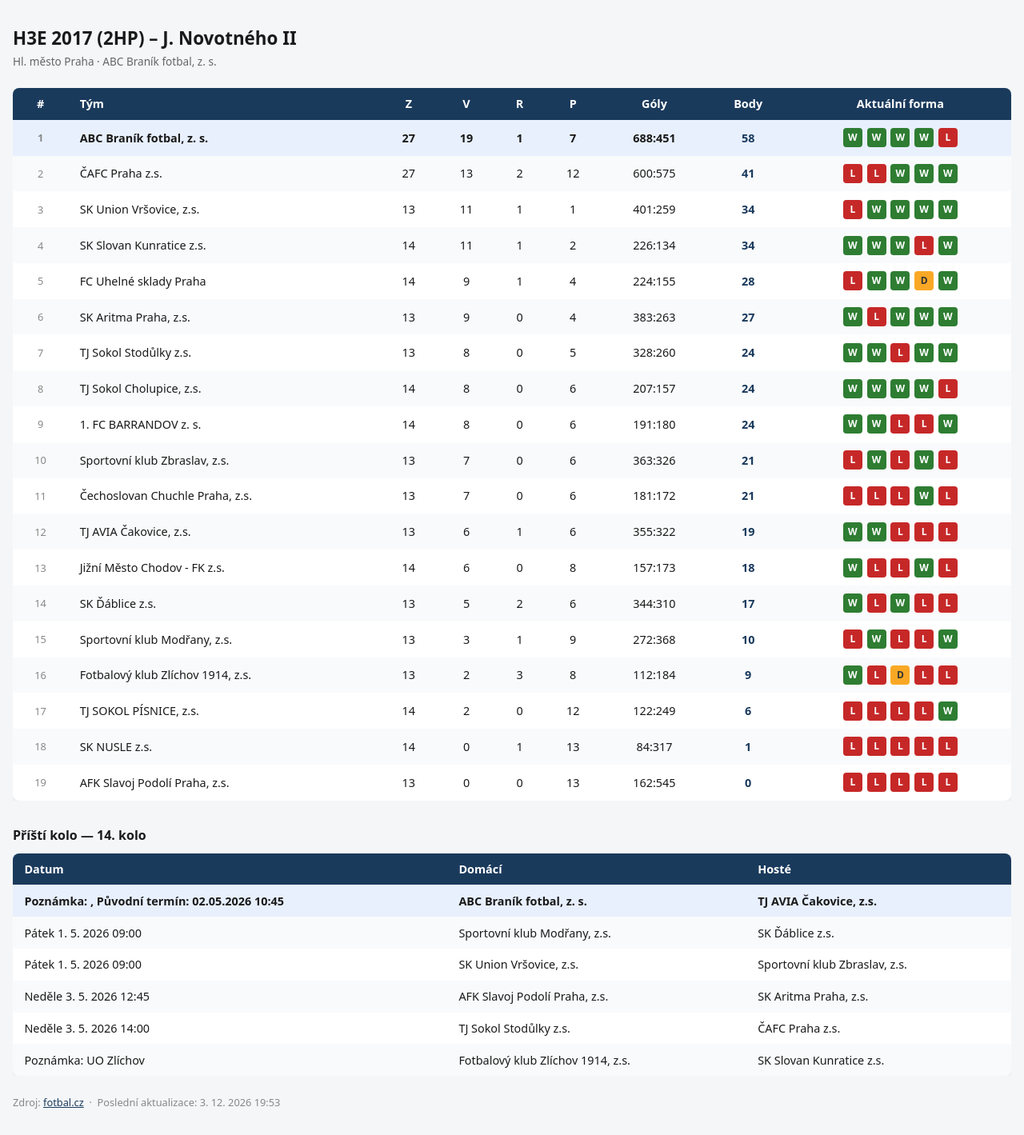
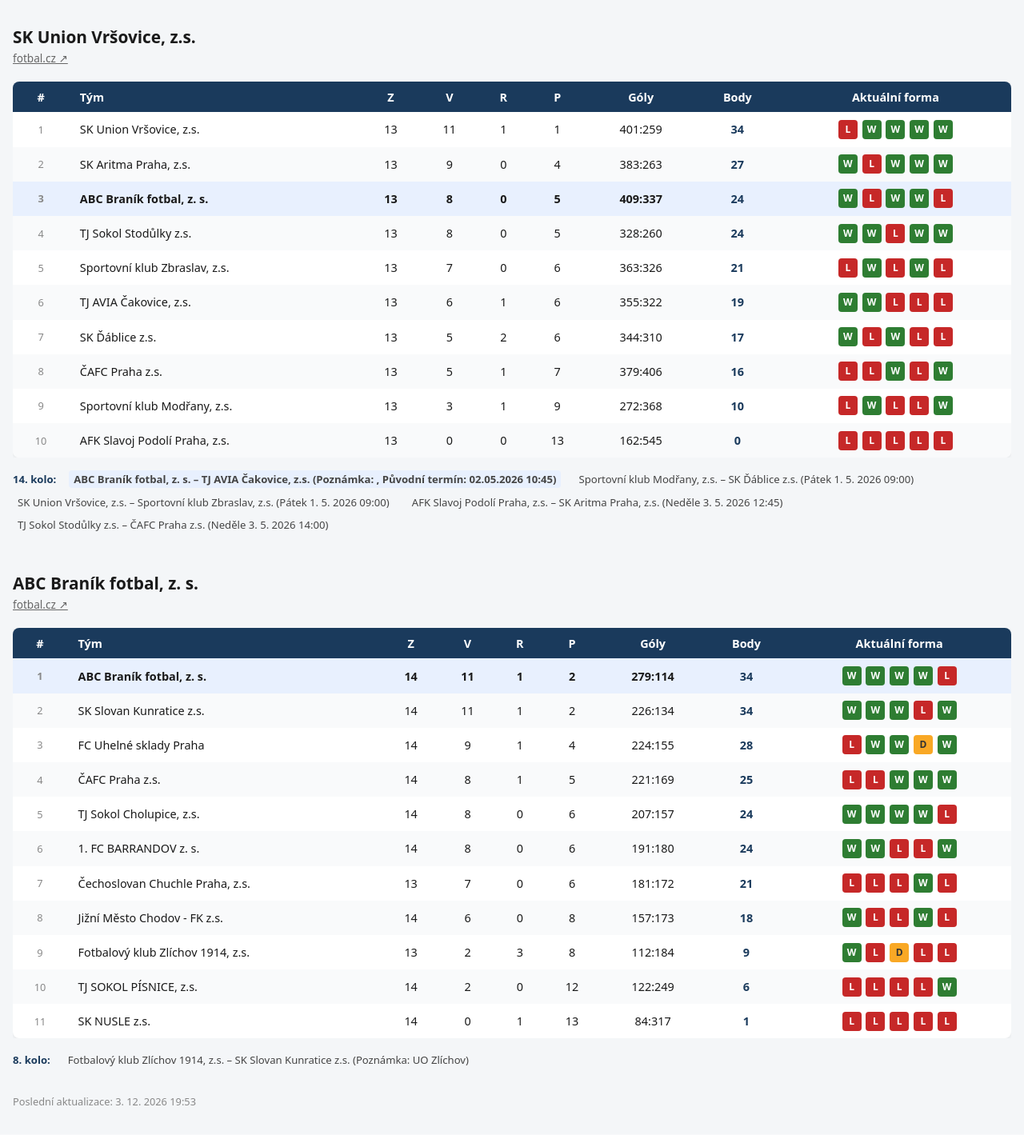
Before and after one commit to 212444970/J-Novotneho-II-2017, a Flask app: page / in a window 1280 px wide. Shown: the whole page at 80% size. After the commit the page ends 1382 px from the top, so only its background shows below. Run offline with Flask 3, Linux system fonts and the light colour scheme; data comes from the database, SQL or seed files in the repository; both versions use the stored data as it was after the commit.

Commit message:
Add second league, compact fixtures, tournament support

```diff
--- a/app.py
+++ b/app.py
@@ -6,20 +6,27 @@ from table import build_standings
 
 app = Flask(__name__)
 
-SOURCE_URL = "https://www.fotbal.cz/souteze/turnaje/hlavni/27aa1eb4-07e1-4f73-a513-b470cc36b878"
+SOURCES = {
+    "liga1": "https://www.fotbal.cz/souteze/turnaje/hlavni/27aa1eb4-07e1-4f73-a513-b470cc36b878",
+    "liga2": "https://www.fotbal.cz/souteze/turnaje/hlavni/b6493972-274a-44a9-ab8e-384fe33580ab",
+}
 
 
 @app.route("/")
 def index():
     init_db()
-    rows = build_standings()
     mtime = os.path.getmtime(DB_PATH)
     updated = datetime.fromtimestamp(mtime).strftime("%-d. %-m. %Y %H:%M")
-    next_round = get_next_round()
-    return render_template("index.html", rows=rows, source_url=SOURCE_URL,
-                           updated=updated, next_round=next_round)
+    leagues = []
+    for lid, source_url in SOURCES.items():
+        leagues.append({
+            "id": lid,
+            "rows": build_standings(lid),
+            "next_round": get_next_round(lid),
+            "source_url": source_url,
+        })
+    return render_template("index.html", leagues=leagues, updated=updated)
 
 
 if __name__ == "__main__":
-    import os
     app.run(host="0.0.0.0", port=int(os.environ.get("PORT", 5000)))
--- a/db.py
+++ b/db.py
@@ -14,50 +14,61 @@ def init_db() -> None:
     with get_conn() as conn:
         conn.execute("""
             CREATE TABLE IF NOT EXISTS matches (
-                id      INTEGER PRIMARY KEY AUTOINCREMENT,
-                date    TEXT,
-                home    TEXT NOT NULL,
-                away    TEXT NOT NULL,
+                id         INTEGER PRIMARY KEY AUTOINCREMENT,
+                tournament TEXT NOT NULL DEFAULT 'liga1',
+                date       TEXT,
+                home       TEXT NOT NULL,
+                away       TEXT NOT NULL,
                 home_goals INTEGER NOT NULL,
                 away_goals INTEGER NOT NULL,
-                UNIQUE(date, home, away)
+                UNIQUE(tournament, date, home, away)
             )
         """)
         conn.execute("""
             CREATE TABLE IF NOT EXISTS next_round (
-                id      INTEGER PRIMARY KEY AUTOINCREMENT,
-                round   TEXT,
-                date    TEXT,
-                home    TEXT NOT NULL,
-                away    TEXT NOT NULL
+                id         INTEGER PRIMARY KEY AUTOINCREMENT,
+                tournament TEXT NOT NULL DEFAULT 'liga1',
+                round      TEXT,
+                date       TEXT,
+                home       TEXT NOT NULL,
+                away       TEXT NOT NULL
             )
         """)
+        # migrate old tables without tournament column
+        for col in ("matches", "next_round"):
+            try:
+                conn.execute(f"ALTER TABLE {col} ADD COLUMN tournament TEXT NOT NULL DEFAULT 'liga1'")
+            except Exception:
+                pass
 
 
-def upsert_match(date: str, home: str, away: str, home_goals: int, away_goals: int) -> None:
+def upsert_match(tournament: str, date: str, home: str, away: str,
+                 home_goals: int, away_goals: int) -> None:
     with get_conn() as conn:
         conn.execute("""
-            INSERT INTO matches (date, home, away, home_goals, away_goals)
-            VALUES (?, ?, ?, ?, ?)
-            ON CONFLICT(date, home, away) DO UPDATE SET
+            INSERT INTO matches (tournament, date, home, away, home_goals, away_goals)
+            VALUES (?, ?, ?, ?, ?, ?)
+            ON CONFLICT(tournament, date, home, away) DO UPDATE SET
                 home_goals = excluded.home_goals,
                 away_goals = excluded.away_goals
-        """, (date, home, away, home_goals, away_goals))
+        """, (tournament, date, home, away, home_goals, away_goals))
 
 
-def save_next_round(round_label: str, matches: list[dict]) -> None:
+def save_next_round(tournament: str, round_label: str, matches: list[dict]) -> None:
     with get_conn() as conn:
-        conn.execute("DELETE FROM next_round")
+        conn.execute("DELETE FROM next_round WHERE tournament = ?", (tournament,))
         for m in matches:
             conn.execute(
-                "INSERT INTO next_round (round, date, home, away) VALUES (?, ?, ?, ?)",
-                (round_label, m["date"], m["home"], m["away"])
+                "INSERT INTO next_round (tournament, round, date, home, away) VALUES (?,?,?,?,?)",
+                (tournament, round_label, m["date"], m["home"], m["away"])
             )
 
 
-def get_next_round() -> dict | None:
+def get_next_round(tournament: str) -> dict | None:
     with get_conn() as conn:
-        rows = conn.execute("SELECT * FROM next_round ORDER BY id").fetchall()
+        rows = conn.execute(
+            "SELECT * FROM next_round WHERE tournament=? ORDER BY id", (tournament,)
+        ).fetchall()
         if not rows:
             return None
         return {
@@ -66,8 +77,8 @@ def get_next_round() -> dict | None:
         }
 
 
-def all_matches() -> list[sqlite3.Row]:
+def all_matches(tournament: str) -> list[sqlite3.Row]:
     with get_conn() as conn:
         return conn.execute(
-            "SELECT * FROM matches ORDER BY id"
+            "SELECT * FROM matches WHERE tournament=? ORDER BY id", (tournament,)
         ).fetchall()
--- a/table.py
+++ b/table.py
@@ -2,13 +2,13 @@ from collections import defaultdict
 from db import all_matches
 
 
-def build_standings() -> list[dict]:
+def build_standings(tournament: str) -> list[dict]:
     teams: dict[str, dict] = defaultdict(lambda: {
         "team": "", "played": 0, "won": 0, "drawn": 0, "lost": 0,
         "gf": 0, "ga": 0, "history": [],
     })
 
-    for m in all_matches():
+    for m in all_matches(tournament):
         h, a, hg, ag = m["home"], m["away"], m["home_goals"], m["away_goals"]
         for team in (h, a):
             teams[team]["team"] = team
@@ -54,8 +54,8 @@ def build_standings() -> list[dict]:
     return rows
 
 
-def print_standings() -> None:
-    rows = build_standings()
+def print_standings(tournament: str = "liga1") -> None:
+    rows = build_standings(tournament)
     if not rows:
         print("Žádné výsledky v databázi.")
         return
--- a/templates/index.html
+++ b/templates/index.html
@@ -3,7 +3,7 @@
 <head>
   <meta charset="UTF-8">
   <meta name="viewport" content="width=device-width, initial-scale=1">
-  <title>ABC Braník – Tabulka</title>
+  <title>ABC Braník – Tabulky</title>
   <style>
     *, *::before, *::after { box-sizing: border-box; margin: 0; padding: 0; }
 
@@ -14,21 +14,12 @@
       padding: 2rem 1rem;
     }
 
-    h1 {
-      font-size: 1.4rem;
-      font-weight: 700;
-      margin-bottom: 0.25rem;
-    }
+    .league + .league { margin-top: 3rem; }
 
-    .subtitle {
-      font-size: 0.85rem;
-      color: #666;
-      margin-bottom: 1.5rem;
-    }
+    h1 { font-size: 1.3rem; font-weight: 700; margin-bottom: 0.2rem; }
+    .subtitle { font-size: 0.85rem; color: #666; margin-bottom: 1.25rem; }
 
-    .table-wrap {
-      overflow-x: auto;
-    }
+    .table-wrap { overflow-x: auto; }
 
     table {
       width: 100%;
@@ -40,28 +31,14 @@
       font-size: 0.9rem;
     }
 
-    thead {
-      background: #1a3a5c;
-      color: #fff;
-    }
+    thead { background: #1a3a5c; color: #fff; }
 
-    th, td {
-      padding: 0.65rem 0.9rem;
-      text-align: center;
-      white-space: nowrap;
-    }
-
-    th:nth-child(2), td:nth-child(2) {
-      text-align: left;
-    }
+    th, td { padding: 0.6rem 0.85rem; text-align: center; white-space: nowrap; }
+    th:nth-child(2), td:nth-child(2) { text-align: left; }
 
     tbody tr:nth-child(even) { background: #f9fafb; }
     tbody tr:hover { background: #eef3f9; }
-
-    .highlight td {
-      font-weight: 700;
-      background: #e8f0fe !important;
-    }
+    .highlight td { font-weight: 700; background: #e8f0fe !important; }
 
     .pos { color: #888; font-size: 0.8rem; }
     .pts { font-weight: 700; color: #1a3a5c; }
@@ -109,12 +86,47 @@
       border-top-color: #1a1a1a;
     }
     .badge-wrap:hover .tooltip { display: block; }
+
+    .next-round {
+      margin-top: 1rem;
+      font-size: 0.82rem;
+      color: #444;
+      display: flex;
+      flex-wrap: wrap;
+      align-items: baseline;
+      gap: 0.4rem 1rem;
+    }
+    .next-round-label {
+      font-weight: 700;
+      color: #1a3a5c;
+      white-space: nowrap;
+    }
+    .fixture {
+      white-space: nowrap;
+      padding: 2px 6px;
+      border-radius: 4px;
+    }
+    .fixture-highlight {
+      background: #e8f0fe;
+      font-weight: 700;
+    }
+
+    .footer {
+      margin-top: 2rem;
+      font-size: 0.8rem;
+      color: #888;
+    }
+    .footer a { color: #1a3a5c; }
   </style>
 </head>
 <body>
 
-  <h1>H3E 2017 (2HP) – J. Novotného II</h1>
-  <p class="subtitle">Hl. město Praha · ABC Braník fotbal, z. s.</p>
+{% for league in leagues %}
+<div class="league">
+  <h1>{{ league.rows[0].team if league.rows else league.id }}</h1>
+  <p class="subtitle">
+    <a href="{{ league.source_url }}" target="_blank" style="color:#666;">fotbal.cz ↗</a>
+  </p>
 
   <div class="table-wrap">
     <table>
@@ -132,7 +144,7 @@
         </tr>
       </thead>
       <tbody>
-        {% for r in rows %}
+        {% for r in league.rows %}
         <tr {% if 'Braník' in r.team or 'Branik' in r.team %}class="highlight"{% endif %}>
           <td class="pos">{{ r.pos }}</td>
           <td>{{ r.team }}</td>
@@ -146,11 +158,7 @@
             {% for m in r.form %}
               <span class="badge-wrap">
                 <span class="badge badge-{{ m.r }}">{{ m.r }}</span>
-                <div class="tooltip">
-                  {{ m.date }}<br>
-                  vs {{ m.opponent }}<br>
-                  {{ m.score }}
-                </div>
+                <div class="tooltip">{{ m.date }}<br>vs {{ m.opponent }}<br>{{ m.score }}</div>
               </span>
             {% endfor %}
           </td>
@@ -160,36 +168,21 @@
     </table>
   </div>
 
-  {% if next_round %}
-  <h2 style="font-size:1rem; font-weight:700; margin-top:2rem; margin-bottom:0.75rem;">
-    Příští kolo — {{ next_round.round }}
-  </h2>
-  <div class="table-wrap">
-    <table>
-      <thead>
-        <tr>
-          <th style="text-align:left">Datum</th>
-          <th style="text-align:left">Domácí</th>
-          <th style="text-align:left">Hosté</th>
-        </tr>
-      </thead>
-      <tbody>
-        {% for m in next_round.matches %}
-        <tr {% if 'Braník' in m.home or 'Braník' in m.away %}class="highlight"{% endif %}>
-          <td style="text-align:left">{{ m.date }}</td>
-          <td style="text-align:left">{{ m.home }}</td>
-          <td style="text-align:left">{{ m.away }}</td>
-        </tr>
-        {% endfor %}
-      </tbody>
-    </table>
+  {% if league.next_round %}
+  <div class="next-round">
+    <span class="next-round-label">{{ league.next_round.round }}:</span>
+    {% for m in league.next_round.matches %}
+      {% set is_branik = 'Braník' in m.home or 'Braník' in m.away %}
+      <span class="fixture {% if is_branik %}fixture-highlight{% endif %}">
+        {{ m.home }} – {{ m.away }}{% if m.date %} ({{ m.date }}){% endif %}
+      </span>
+    {% endfor %}
   </div>
   {% endif %}
+</div>
+{% endfor %}
 
-  <p style="margin-top:1.5rem; font-size:0.8rem; color:#888;">
-    Zdroj: <a href="{{ source_url }}" target="_blank" style="color:#1a3a5c;">fotbal.cz</a>
-    &nbsp;·&nbsp; Poslední aktualizace: {{ updated }}
-  </p>
+<p class="footer">Poslední aktualizace: {{ updated }}</p>
 
 </body>
 </html>
```
Also changed, not shown: branik.db.
